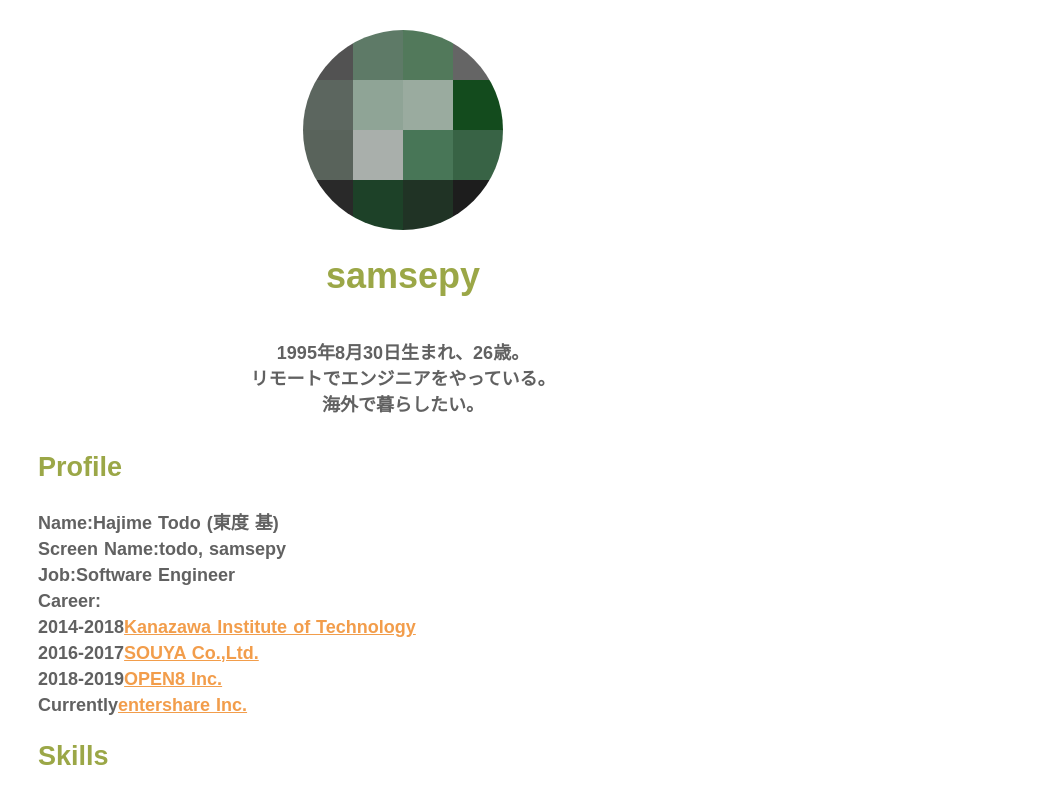
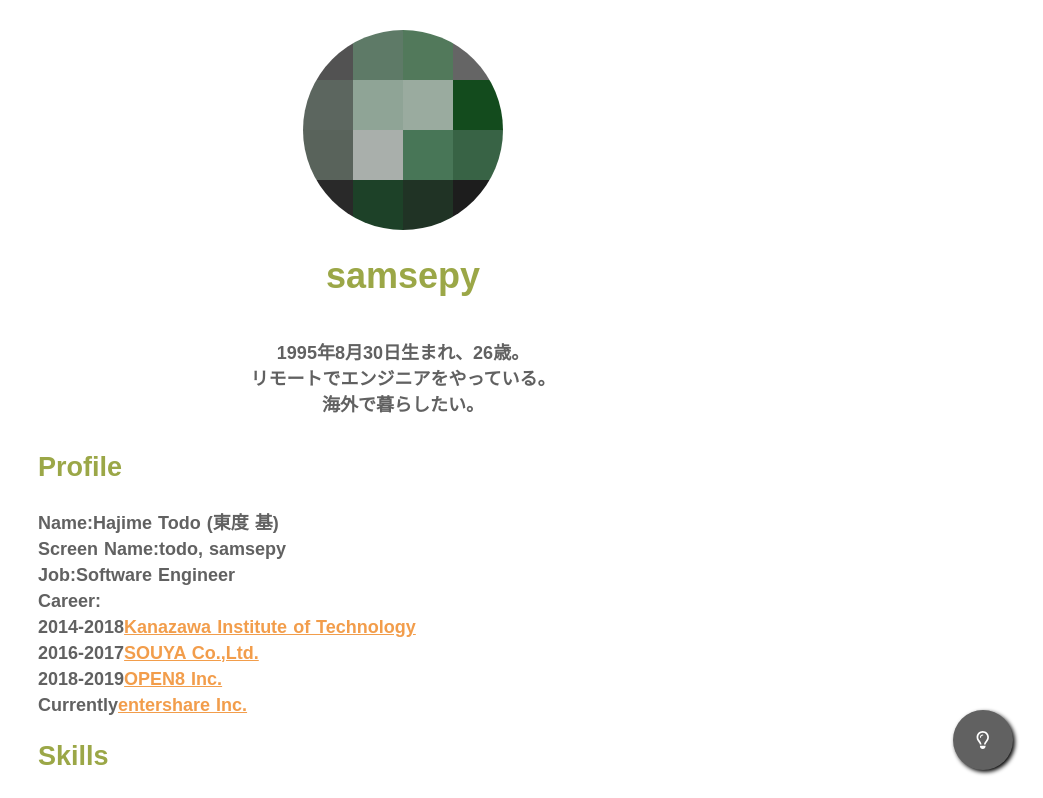
Before and after one commit to samsepy/samsepy.work, a Next.js app: page / in a window 1280 px wide. Shown: the top 798 px of the page, without its empty margins (237-1280 px from the left). Built offline with nearby package versions, Linux system fonts and the light colour scheme.

Commit message:
ダークモードのトグル

```diff
--- a/package.json
+++ b/package.json
@@ -11,6 +11,9 @@
     "format": "prettier --write --ignore-path .gitignore './**/*.{js,jsx,ts,tsx,json}'"
   },
   "dependencies": {
+    "@fortawesome/free-regular-svg-icons": "^6.1.1",
+    "@fortawesome/free-solid-svg-icons": "^6.1.1",
+    "@fortawesome/react-fontawesome": "^0.2.0",
     "next": "12.2.2",
     "react": "18.2.0",
     "react-dom": "18.2.0"
--- a/pages/index.js
+++ b/pages/index.js
@@ -1,9 +1,44 @@
+import { useState } from "react";
 import Head from "next/head";
 import Image from "next/image";
 import styles from "../styles/Home.module.css";
+import { FontAwesomeIcon } from "@fortawesome/react-fontawesome";
+import { faLightbulb } from "@fortawesome/free-regular-svg-icons";
+import { faLocationDot } from "@fortawesome/free-solid-svg-icons";
 
 export default function Home() {
+  const [mode, setMode] = useState("light");
+
+  function currentSwitch() {
+    if (mode === "dark") {
+      return styles.light;
+    } else {
+      return styles.dark;
+    }
+  }
+
+  function currentMode() {
+    if (mode === "dark") {
+      return styles.dark;
+    } else {
+      return styles.light;
+    }
+  }
+
+  function currentAge() {
+    const birthday = new Date(1995, 8 - 1, 30);
+    const today = new Date();
+    const thisYearBirthDay = new Date(
+      today.getFullYear(),
+      birthday.getMonth(),
+      birthday.getDate(),
+    );
+    const age = today.getFullYear() - birthday.getFullYear();
+    return today < thisYearBirthDay ? age - 1 : age;
+  }
+
   return (
+    <div className={currentMode()}>
       <div className={styles.container}>
         <Image
           priority
@@ -217,18 +252,23 @@ export default function Home() {
         <footer>
           <p>&copy; 2019-2022 Hajime Todo</p>
         </footer>
+        <span
+          className={`${currentSwitch()} ${styles.floatingButton} ${
+            styles.modeSwitchButton
+          }`}
+          onClick={() =>
+            setMode(() => {
+              if (mode === "dark") {
+                return "light";
+              } else {
+                return "dark";
+              }
+            })
+          }
+        >
+          <FontAwesomeIcon icon={faLightbulb} className={"icon"} />
+        </span>
+      </div>
     </div>
   );
 }
-
-function currentAge() {
-  const birthday = new Date(1995, 8 - 1, 30);
-  const today = new Date();
-  const thisYearBirthDay = new Date(
-    today.getFullYear(),
-    birthday.getMonth(),
-    birthday.getDate(),
-  );
-  const age = today.getFullYear() - birthday.getFullYear();
-  return today < thisYearBirthDay ? age - 1 : age;
-}
--- a/styles/Home.module.css
+++ b/styles/Home.module.css
@@ -23,7 +23,7 @@
   color: #616161;
 }
 
-.mode-switch-button {
+.modeSwitchButton {
   bottom: 30px;
   right: 30px;
 }
@@ -33,7 +33,7 @@
   right: 30px;
 }
 
-.floating-button {
+.floatingButton {
   position: fixed;
   display: flex;
   align-items: center;
@@ -47,7 +47,7 @@
   cursor: pointer;
 }
 
-.floating-button .icon {
+.floatingButton .icon {
   width: 60%;
   height: 60%;
   font-size: 30px;
```
Also changed, not shown: 1 other file (tests, documents, lock files or other folders). Lines whose indentation alone changed are shown as unchanged.
